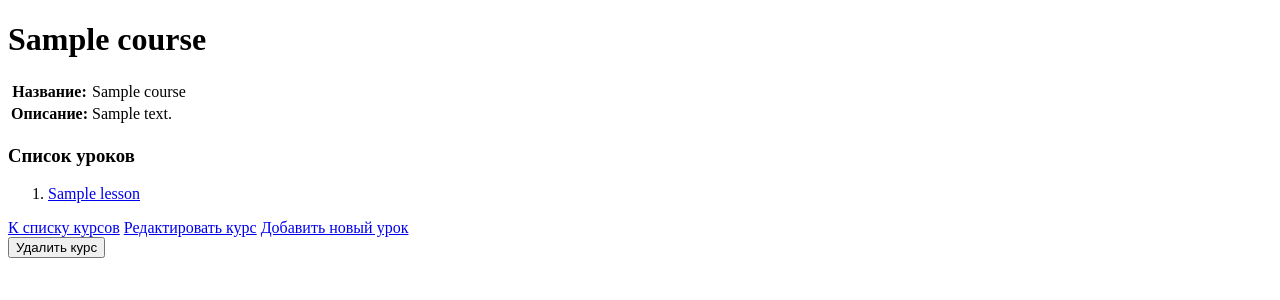
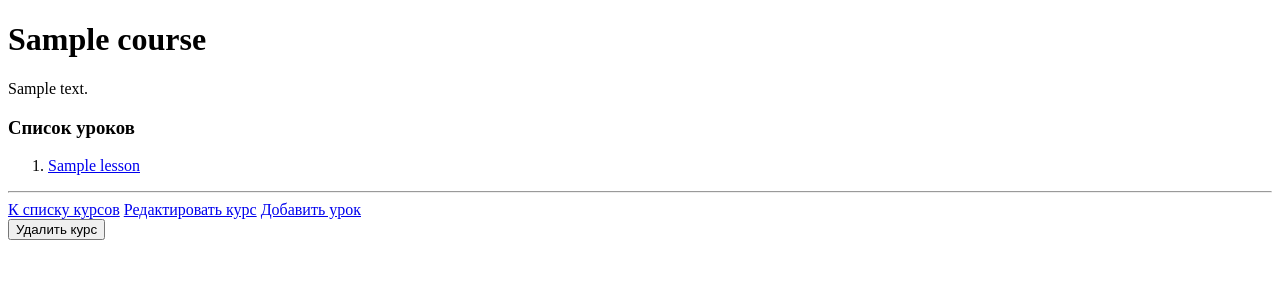
Before and after one commit to Strannik4884/study-on, a Symfony app: template templates/course/show.html.twig in a window 1280 px wide. Shown: the top 300 px of the page. Run offline with Twig, Linux system fonts and the light colour scheme; the template is opened without the code that fills it: most values are stand-ins (such as "Sample title", 1, 10 or a date in 2020); some libraries are stand-ins or nearby versions.

Commit message:
Some templates changing

```diff
--- a/src/Form/CourseType.php
+++ b/src/Form/CourseType.php
@@ -17,6 +17,7 @@ class CourseType extends AbstractType
     {
         $builder
             ->add('code', TextType::class, [
+                'label' => 'Код',
                 'constraints' => [
                     new Length([
                         'max' => 255,
@@ -28,6 +29,7 @@ class CourseType extends AbstractType
                 ]
             ])
             ->add('name', TextType::class, [
+                'label' => 'Название',
                 'constraints' => [
                     new NotBlank([
                         'message' => 'Название не может быть пустым'
@@ -39,6 +41,7 @@ class CourseType extends AbstractType
                 ]
             ])
             ->add('description', TextareaType::class, [
+                'label' => 'Описание',
                 'constraints' => [
                     new Length([
                         'max' => 1000,
--- a/src/Form/LessonType.php
+++ b/src/Form/LessonType.php
@@ -28,6 +28,7 @@ class LessonType extends AbstractType
     {
         $builder
             ->add('name', TextType::class, [
+                'label' => 'Название',
                 'constraints' => [
                     new NotBlank([
                         'message' => 'Название не может быть пустым'
@@ -39,6 +40,7 @@ class LessonType extends AbstractType
                 ]
             ])
             ->add('content', TextareaType::class, [
+                'label' => 'Содержимое',
                 'constraints' => [
                     new NotBlank([
                         'message' => 'Содержимое курса не может быть пустым'
@@ -46,6 +48,7 @@ class LessonType extends AbstractType
                 ]
             ])
             ->add('number', NumberType::class, [
+                'label' => 'Номер',
                 'constraints' => [
                     new Regex([
                         'pattern' => '/^\d+([\.,]?\d+)?$/',
--- a/templates/course/_delete_form.html.twig
+++ b/templates/course/_delete_form.html.twig
@@ -1,4 +1,4 @@
-<form method="post" action="{{ path('course_delete', {'id': course.id}) }}" onsubmit="return confirm('Вы уверены, что хотите удалить данный курс?');">
+<form method="post" action="{{ path('course_delete', {'id': course.id}) }}" onsubmit="return confirm('Вы действительно хотите удалить данный курс?');">
     <input type="hidden" name="_method" value="DELETE">
     <input type="hidden" name="_token" value="{{ csrf_token('delete' ~ course.id) }}">
     <button class="btn">Удалить курс</button>
--- a/templates/course/_form.html.twig
+++ b/templates/course/_form.html.twig
@@ -1,4 +1,4 @@
 {{ form_start(form) }}
     {{ form_widget(form) }}
-    <button class="btn">{{ button_label|default('Save') }}</button>
+    <button class="btn">{{ button_label|default('Сохранить') }}</button>
 {{ form_end(form) }}
--- a/templates/course/show.html.twig
+++ b/templates/course/show.html.twig
@@ -4,19 +4,7 @@
 
 {% block body %}
     <h1>{{ course.name }}</h1>
-
-    <table class="table">
-        <tbody>
-        <tr>
-            <th>Название:</th>
-            <td>{{ course.name }}</td>
-        </tr>
-        <tr>
-            <th>Описание:</th>
-            <td>{{ course.description }}</td>
-        </tr>
-        </tbody>
-    </table>
+    <p>{{ course.description }}</p>
 
     <h3>Список уроков</h3>
     <ol>
@@ -25,9 +13,10 @@
         {% endfor %}
     </ol>
 
+    <hr/>
     <a href="{{ path('course_index') }}">К списку курсов</a>
     <a href="{{ path('course_edit', {'id': course.id}) }}">Редактировать курс</a>
-    <a href="{{ path('lesson_new', {'courseId': course.id}) }}">Добавить новый урок</a>
+    <a href="{{ path('lesson_new', {'courseId': course.id}) }}">Добавить урок</a>
 
     {{ include('course/_delete_form.html.twig') }}
 {% endblock %}
--- a/templates/lesson/_delete_form.html.twig
+++ b/templates/lesson/_delete_form.html.twig
@@ -1,5 +1,5 @@
 <form method="post" action="{{ path('lesson_delete', {'id': lesson.id}) }}" onsubmit="return confirm('Вы действительно хотите удалить данный урок?');">
     <input type="hidden" name="_method" value="DELETE">
     <input type="hidden" name="_token" value="{{ csrf_token('delete' ~ lesson.id) }}">
-    <button class="btn">Delete</button>
+    <button class="btn">Удалить</button>
 </form>
--- a/templates/lesson/_form.html.twig
+++ b/templates/lesson/_form.html.twig
@@ -1,4 +1,4 @@
 {{ form_start(form) }}
     {{ form_widget(form) }}
-    <button class="btn">{{ button_label|default('Save') }}</button>
+    <button class="btn">{{ button_label|default('Сохранить') }}</button>
 {{ form_end(form) }}
--- a/templates/lesson/new.html.twig
+++ b/templates/lesson/new.html.twig
@@ -3,9 +3,9 @@
 {% block title %}Добавление нового урока{% endblock %}
 
 {% block body %}
-    <h1>Добавление нового урока{</h1>
+    <h1>Добавление нового урока</h1>
 
-    {{ include('lesson/_form.html.twig') }}
+    {{ include('lesson/_form.html.twig', {'button_label': 'Сохранить'}) }}
 
-    <a href="{{ path('lesson_index') }}">back to list</a>
+    <a href="{{ path('course_show', {'id': lesson.course.id}) }}">Вернуться к курсу</a>
 {% endblock %}
--- a/templates/lesson/show.html.twig
+++ b/templates/lesson/show.html.twig
@@ -1,6 +1,6 @@
 {% extends 'base.html.twig' %}
 
-{% block title %}{{ lesson.course }} / {{ lesson.name }} / StudyOn{% endblock %}
+{% block title %}{{ lesson.name }} / {{ lesson.course }} / StudyOn{% endblock %}
 
 {% block body %}
     <h1>{{ lesson.name }}</h1>
@@ -14,6 +14,7 @@
         </tbody>
     </table>
 
+    <a href="{{ path('course_show', {'id': lesson.course.id}) }}">Назад к курсу</a>
     <a href="{{ path('lesson_edit', {'id': lesson.id}) }}">Редактировать</a>
 
     {{ include('lesson/_delete_form.html.twig') }}
```
Also changed, not shown: templates/course/index.html.twig (+7 -20 lines), templates/lesson/edit.html.twig (+4 -4 lines).
